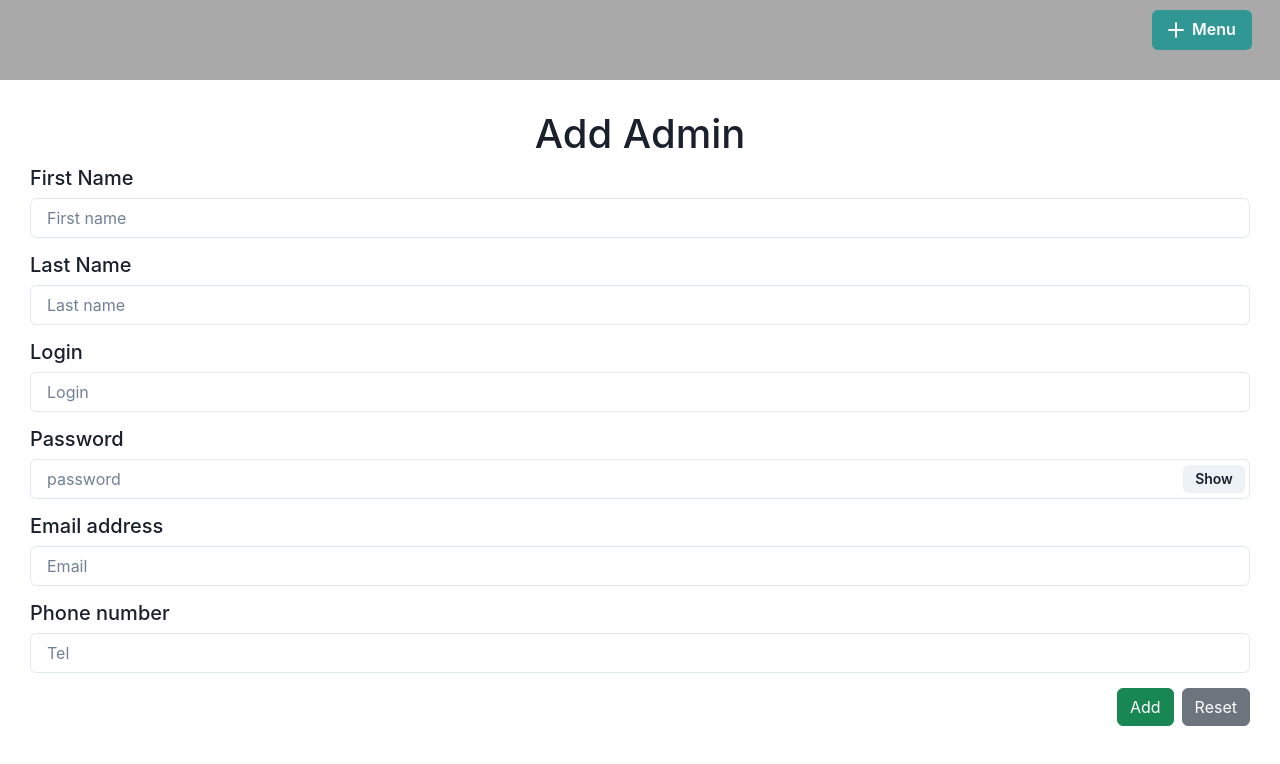
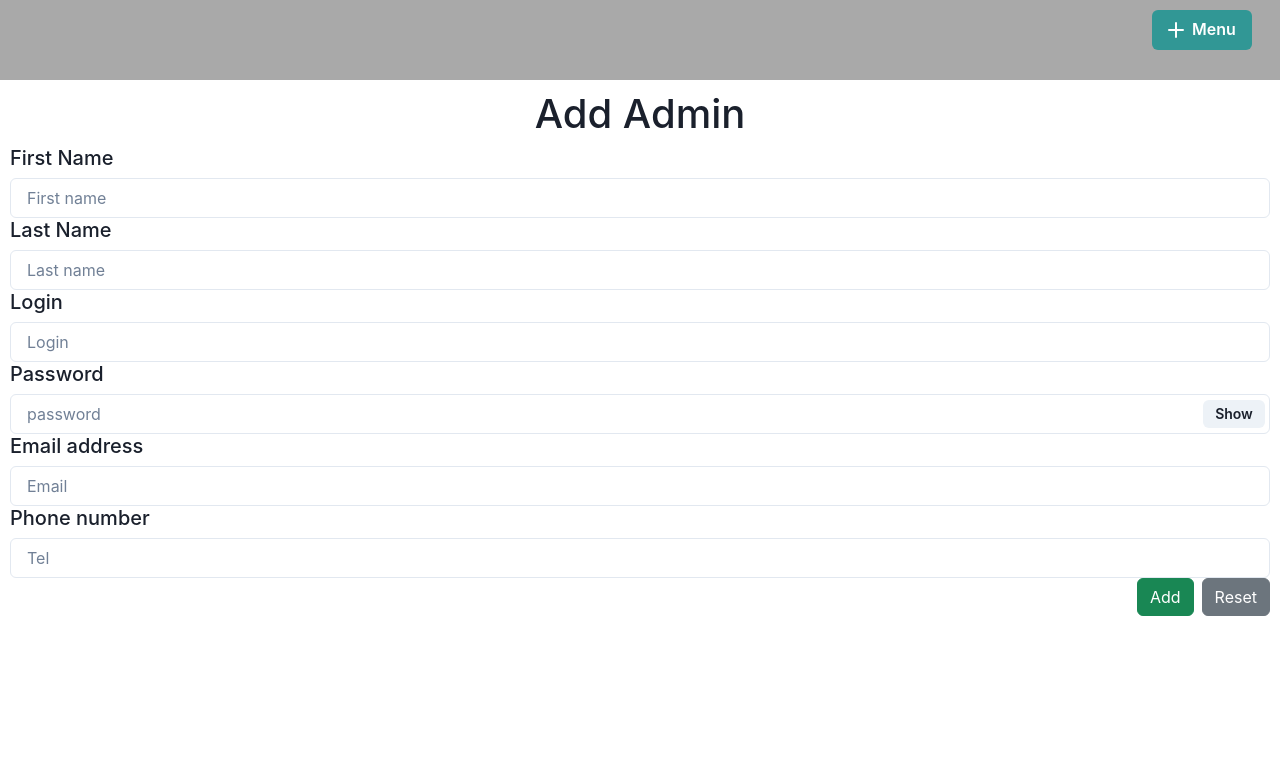
Before and after one commit to abdelmaoulagr/pdf_ocr_app, a React (Vite) app in the folder frontend/: page /addadmin in a window 1280 px wide. Shown: the top 764 px of the page. Built offline with nearby package versions, Linux system fonts and the light colour scheme.

Commit message:
add admin changes

```diff
--- a/frontend/src/components/AddAdminComponent.tsx
+++ b/frontend/src/components/AddAdminComponent.tsx
@@ -1,4 +1,6 @@
 import React, { useRef } from "react";
+import { InputGroup, InputRightElement, Button } from "@chakra-ui/react";
+
 import {
   FormControl,
   FormLabel,
@@ -6,10 +8,9 @@ import {
   FormHelperText,
   Input,
 } from "@chakra-ui/react";
-import PasswordInput from "./PasswordInput";
 //function to add admin ,i need password bro
 // don't f**king touch this function
-const addadmin = async (first_N,last_N ,login,email,phone) => {
+const addadmin = async (first_N, last_N, login, email, phone) => {
   await fetch("http://localhost:5000/register", {
     method: "POST",
     headers: {
@@ -17,11 +18,11 @@ const addadmin = async (first_N,last_N ,login,email,phone) => {
       "Content-Type": "application/json",
     },
     body: JSON.stringify({
-      firstName:first_N,
-      lastName:last_N,
-      login:login,
-      email:email,
-      phoneNumber:phone
+      firstName: first_N,
+      lastName: last_N,
+      login: login,
+      email: email,
+      phoneNumber: phone,
     }),
   })
     .then((res) => res.json())
@@ -29,16 +30,19 @@ const addadmin = async (first_N,last_N ,login,email,phone) => {
       console.log(data);
 
       // listOfIngredients.push(data);
-    })
-    // .then(() => {
-    //   console.log(listOfIngredients[0]["data"]);
-    // });
+    });
+  // .then(() => {
+  //   console.log(listOfIngredients[0]["data"]);
+  // });
 };
 
 function AddAdminComponent() {
+  const [show, setShow] = React.useState(false);
+  const handleClick = () => setShow(!show);
   const firstNameRef = useRef<HTMLInputElement>(null);
   const lastNameRef = useRef<HTMLInputElement>(null);
   const loginRef = useRef<HTMLInputElement>(null);
+  const passRef = useRef<HTMLInputElement>(null);
   const emailRef = useRef<HTMLInputElement>(null);
   const phoneNumberRef = useRef<HTMLInputElement>(null);
   // password winooo winooo !!
@@ -46,21 +50,23 @@ function AddAdminComponent() {
   const handleAdd = () => {
     // Add button logic here
     console.log({
-      firstName:firstNameRef.current!.value,
-      lastName:lastNameRef.current!.value,
-      login:loginRef.current!.value,
-      email:emailRef.current!.value,
-      phoneNumber:phoneNumberRef.current!.value
+      firstName: firstNameRef.current!.value,
+      lastName: lastNameRef.current!.value,
+      login: loginRef.current!.value,
+      password: passRef.current!.value,
+      email: emailRef.current!.value,
+      phoneNumber: phoneNumberRef.current!.value,
     });
 
     // arbab back end mya mya bass we need passowrd
-    addadmin(firstNameRef.current!.value,
+    addadmin(
+      firstNameRef.current!.value,
       lastNameRef.current!.value,
       loginRef.current!.value,
       emailRef.current!.value,
-      phoneNumberRef.current!.value);
-  }
-
+      phoneNumberRef.current!.value
+    );
+  };
 
   const handleCancel = () => {
     firstNameRef.current!.value = "";
@@ -92,7 +98,20 @@ function AddAdminComponent() {
           <FormLabel>
             <h5>Password</h5>
           </FormLabel>
-          <PasswordInput />
+          <InputGroup size="md">
+            <Input
+              pr="4.5rem"
+              type={show ? "text" : "password"}
+              placeholder="password"
+              id="input"
+              ref={passRef}
+            />
+            <InputRightElement width="4.5rem">
+              <Button h="1.75rem" size="sm" onClick={handleClick}>
+                {show ? "Hide" : "Show"}
+              </Button>
+            </InputRightElement>
+          </InputGroup>
           <FormLabel>
             <h5>Email address</h5>
           </FormLabel>
--- a/frontend/src/components/LoginForm.tsx
+++ b/frontend/src/components/LoginForm.tsx
@@ -1,30 +1,27 @@
 import { Card, CardBody, CardHeader, Heading } from "@chakra-ui/react";
+import React, { useRef } from "react";
 
 function LoginForm() {
   // had joj vars gha zathom kan7amre code dyal AddAdminComponent.tsx
   const loginRef = useRef<HTMLInputElement>(null);
-  const passRet = useRef<HTMLInputElement>(null);
+  const passRef = useRef<HTMLInputElement>(null);
 
   // hadi function dial search jabtha hone (:
 
-  const handleSearch = (event: React.FormEvent<HTMLFormElement>) => {
+  const handleLogin = (event: React.FormEvent<HTMLFormElement>) => {
     // gad gad hadchi matmsa7 gra 3ad msa7 rani bdlt fiha
 
     event.preventDefault(); // Prevent form submission
-    const login = (document.getElementById("floatingInput") as HTMLInputElement)
-      ?.value;
-      // chof wach login shih
-    const pass=//akmil ma yalii (;
-
+    /*const login = loginRef.current!.value,
+    const pass = passRef.current!.value,*/
     //to see data
     console.log({
-      login:login,
-      pass:pass
+      login: loginRef.current!.value,
+      pass: passRef.current!.value,
     });
 
-
     // fetch function to get data from Flask
-    fetch('http://127.0.0.1:5000/login', {
+    /* fetch('http://127.0.0.1:5000/login', {
       method: 'POST',
       headers: {
           Accept: 'application/form-data',
@@ -38,8 +35,14 @@ function LoginForm() {
       .then((res) => res.json())
       .then((data) => {
         console.log(data)
-      });
+      });*/
+  };
+  const handleKeyPress = (event: React.KeyboardEvent<HTMLInputElement>) => {
+    if (event.key === "Enter") {
+      event.preventDefault();
+      handleLogin(event.currentTarget.form!);
     }
+  };
   // khasna nzido form hon bach nkhdmo entre key ana knt gail3ndha wajda ,
   // o password khalihli 3adi ana nhashih wla lhala yhashi booh lwa9t ma kain
   return (
@@ -48,6 +51,7 @@ function LoginForm() {
         <Heading size="md">Login</Heading>
       </CardHeader>
       <CardBody>
+        <form onSubmit={handleLogin}>
           <div className="form-floating mb-3">
             <input
               type="text"
@@ -55,6 +59,7 @@ function LoginForm() {
               id="floatingInput"
               placeholder="Login"
               ref={loginRef}
+              onKeyDown={handleKeyPress}
             />
             <label htmlFor="floatingInput">Login</label>
           </div>
@@ -65,9 +70,12 @@ function LoginForm() {
               id="floatingPassword"
               placeholder="Password"
               ref={passRef}
+              onKeyDown={handleKeyPress}
             />
             <label htmlFor="floatingPassword">Password</label>
           </div>
+          <button type="submit" style={{ display: "none" }}></button>
+        </form>
       </CardBody>
     </Card>
   );
--- a/frontend/src/components/PasswordInput.tsx
+++ b/frontend/src/components/PasswordInput.tsx
@@ -2,7 +2,7 @@ import { InputGroup, Input, InputRightElement, Button } from "@chakra-ui/react";
 import React from "react";
 import "./AddAdminComponent.css";
 
-function PasswordInput() {
+function PasswordInput({ ref }) {
   // const passRef = useRef<HTMLInputElement>(null);
   const [show, setShow] = React.useState(false);
   const handleClick = () => setShow(!show);
@@ -14,7 +14,7 @@ function PasswordInput() {
         type={show ? "text" : "password"}
         placeholder="password"
         id="input"
-        // ref={passRef}
+        ref={ref}
       />
       <InputRightElement width="4.5rem">
         <Button h="1.75rem" size="sm" onClick={handleClick}>
```
Lines whose indentation alone changed are shown as unchanged.
